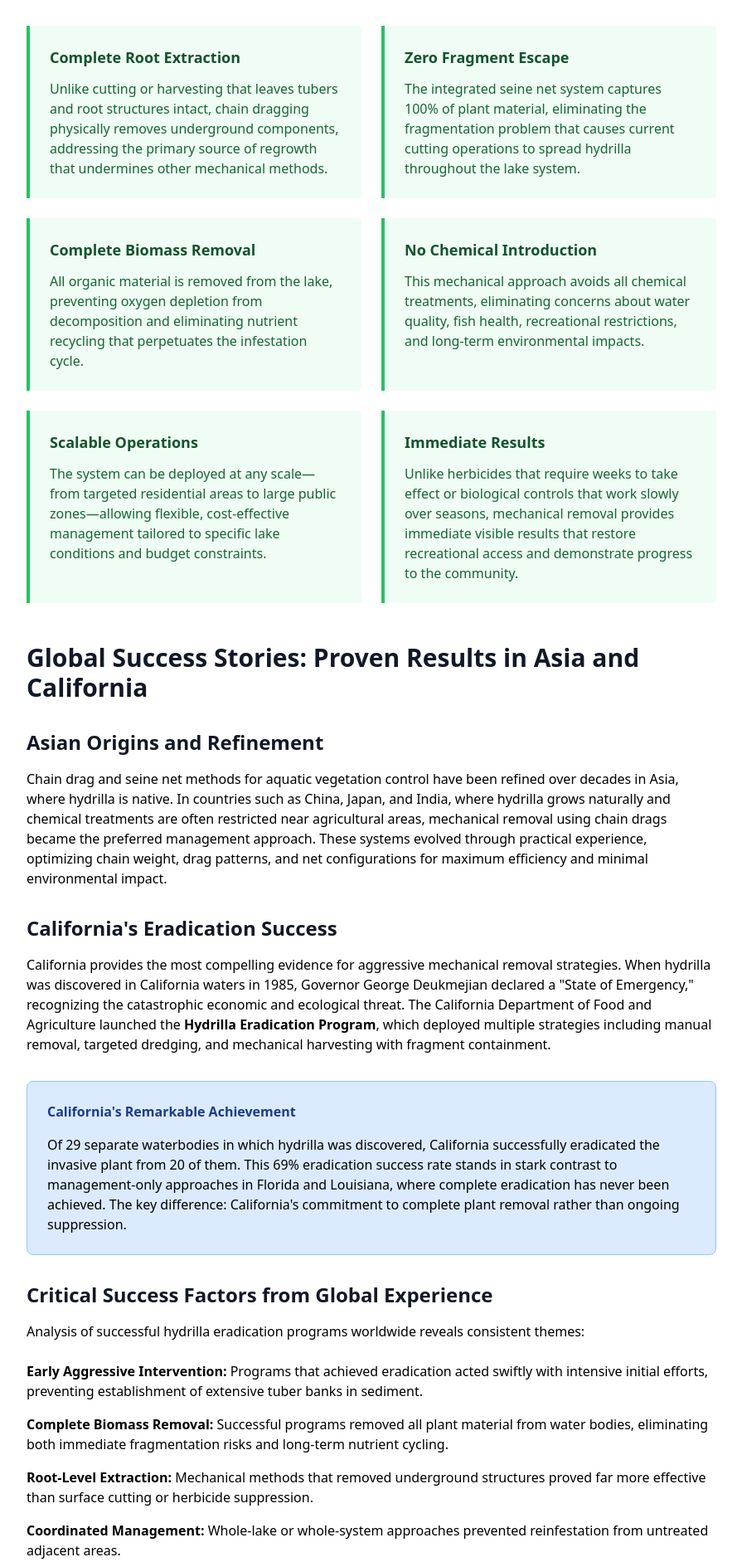
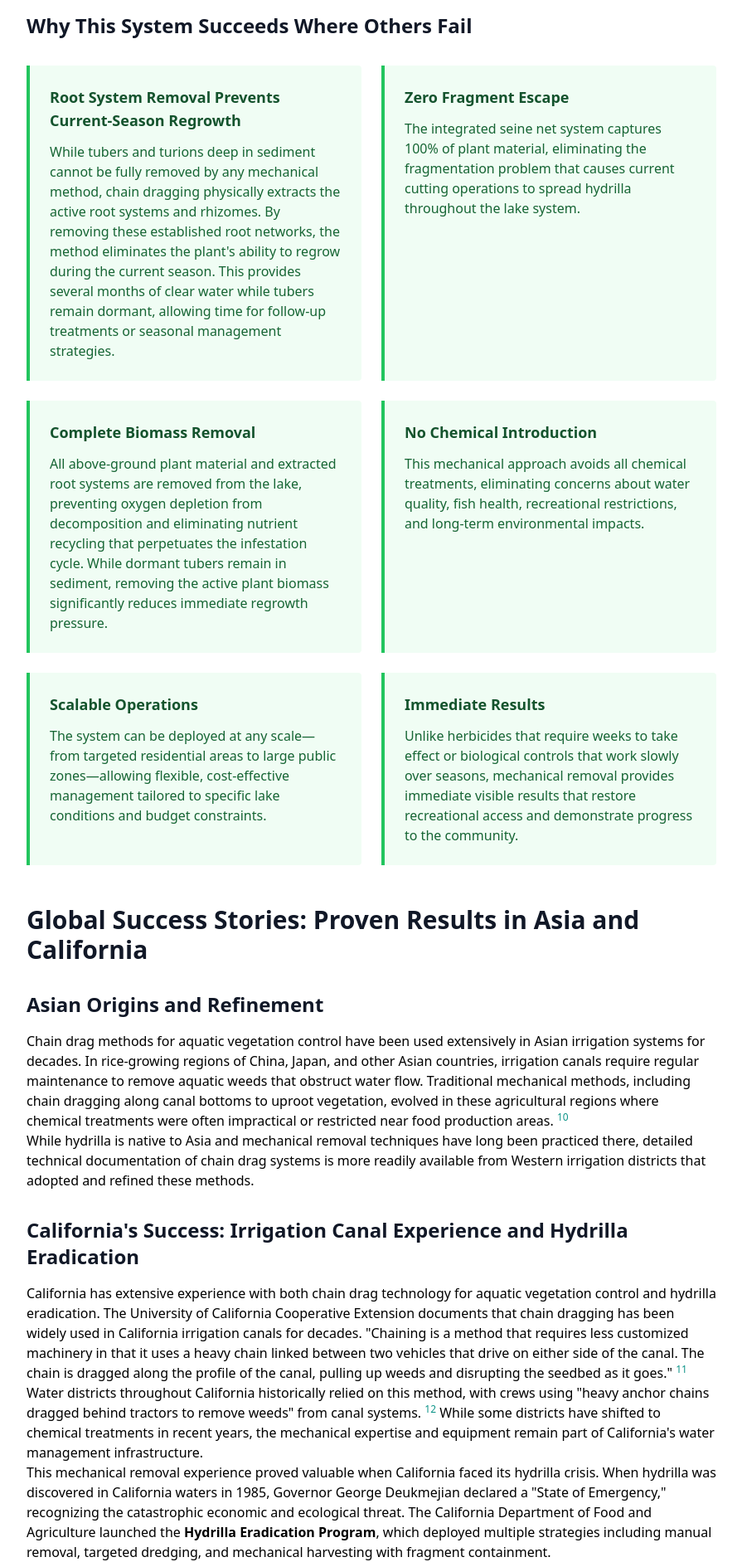
Before and after one commit to captainhomeservices/firstdraftrepository, a React (Vite) app: page /blog/austin-hydrilla-proposal-chain-drag-seine-net-system in a window 1280 px wide. Shown: the part 9177-11060 px from the top of the page at 83% size, without its empty margins (192-1087 px from the left). Built offline with nearby package versions, Linux system fonts and the light colour scheme.

Commit message:
Updated AustinHydrillaProposalPage.tsx

```diff
--- a/src/pages/blog/AustinHydrillaProposalPage.tsx
+++ b/src/pages/blog/AustinHydrillaProposalPage.tsx
@@ -258,7 +258,7 @@ const AustinHydrillaProposalPage = () => {
             <div>
               <h5 className="font-bold text-teal-900 mb-2">1. Chain Drag Component</h5>
               <p className="mb-0">
-                Heavy-gauge chain arrays are dragged along the lake bottom, penetrating sediment to dislodge hydrilla plants at their root structures, tubers, and turions. Unlike cutting tools that leave roots intact, the chain drag physically removes the entire plant system, preventing regrowth from underground structures.
+                Heavy-gauge chain arrays are dragged along the lake bottom, penetrating sediment to dislodge hydrilla plants and extract active root systems and rhizomes. While deep tubers and turions cannot be fully removed, extracting the established root networks prevents plant regrowth during the current growing season. Unlike cutting tools that leave all underground structures intact and functioning, chain dragging disrupts the root system's ability to support immediate regeneration.
               </p>
             </div>
 
@@ -289,9 +289,9 @@ const AustinHydrillaProposalPage = () => {
 
         <div className="grid md:grid-cols-2 gap-6 my-8">
           <div className="bg-green-50 border-l-4 border-green-500 p-6 rounded-r">
-            <h4 className="text-lg font-bold text-green-900 mt-0 mb-3">Complete Root Extraction</h4>
+            <h4 className="text-lg font-bold text-green-900 mt-0 mb-3">Root System Removal Prevents Current-Season Regrowth</h4>
             <p className="mb-0 text-green-800">
-              Unlike cutting or harvesting that leaves tubers and root structures intact, chain dragging physically removes underground components, addressing the primary source of regrowth that undermines other mechanical methods.
+              While tubers and turions deep in sediment cannot be fully removed by any mechanical method, chain dragging physically extracts the active root systems and rhizomes. By removing these established root networks, the method eliminates the plant's ability to regrow during the current season. This provides several months of clear water while tubers remain dormant, allowing time for follow-up treatments or seasonal management strategies.
             </p>
           </div>
           <div className="bg-green-50 border-l-4 border-green-500 p-6 rounded-r">
@@ -303,7 +303,7 @@ const AustinHydrillaProposalPage = () => {
           <div className="bg-green-50 border-l-4 border-green-500 p-6 rounded-r">
             <h4 className="text-lg font-bold text-green-900 mt-0 mb-3">Complete Biomass Removal</h4>
             <p className="mb-0 text-green-800">
-              All organic material is removed from the lake, preventing oxygen depletion from decomposition and eliminating nutrient recycling that perpetuates the infestation cycle.
+              All above-ground plant material and extracted root systems are removed from the lake, preventing oxygen depletion from decomposition and eliminating nutrient recycling that perpetuates the infestation cycle. While dormant tubers remain in sediment, removing the active plant biomass significantly reduces immediate regrowth pressure.
             </p>
           </div>
           <div className="bg-green-50 border-l-4 border-green-500 p-6 rounded-r">
@@ -331,13 +331,25 @@ const AustinHydrillaProposalPage = () => {
         <h3 className="text-2xl font-semibold text-gray-900 mt-8 mb-4">Asian Origins and Refinement</h3>
 
         <p>
-          Chain drag and seine net methods for aquatic vegetation control have been refined over decades in Asia, where hydrilla is native. In countries such as China, Japan, and India, where hydrilla grows naturally and chemical treatments are often restricted near agricultural areas, mechanical removal using chain drags became the preferred management approach. These systems evolved through practical experience, optimizing chain weight, drag patterns, and net configurations for maximum efficiency and minimal environmental impact.
+          Chain drag methods for aquatic vegetation control have been used extensively in Asian irrigation systems for decades. In rice-growing regions of China, Japan, and other Asian countries, irrigation canals require regular maintenance to remove aquatic weeds that obstruct water flow. Traditional mechanical methods, including chain dragging along canal bottoms to uproot vegetation, evolved in these agricultural regions where chemical treatments were often impractical or restricted near food production areas. <sup><a href="#ref10" className="text-teal-600 hover:text-teal-700">10</a></sup>
         </p>
 
-        <h3 className="text-2xl font-semibold text-gray-900 mt-8 mb-4">California's Eradication Success</h3>
+        <p>
+          While hydrilla is native to Asia and mechanical removal techniques have long been practiced there, detailed technical documentation of chain drag systems is more readily available from Western irrigation districts that adopted and refined these methods.
+        </p>
+
+        <h3 className="text-2xl font-semibold text-gray-900 mt-8 mb-4">California's Success: Irrigation Canal Experience and Hydrilla Eradication</h3>
 
         <p>
-          California provides the most compelling evidence for aggressive mechanical removal strategies. When hydrilla was discovered in California waters in 1985, Governor George Deukmejian declared a "State of Emergency," recognizing the catastrophic economic and ecological threat. The California Department of Food and Agriculture launched the <strong>Hydrilla Eradication Program</strong>, which deployed multiple strategies including manual removal, targeted dredging, and mechanical harvesting with fragment containment.
+          California has extensive experience with both chain drag technology for aquatic vegetation control and hydrilla eradication. The University of California Cooperative Extension documents that chain dragging has been widely used in California irrigation canals for decades. "Chaining is a method that requires less customized machinery in that it uses a heavy chain linked between two vehicles that drive on either side of the canal. The chain is dragged along the profile of the canal, pulling up weeds and disrupting the seedbed as it goes." <sup><a href="#ref11" className="text-teal-600 hover:text-teal-700">11</a></sup>
+        </p>
+
+        <p>
+          Water districts throughout California historically relied on this method, with crews using "heavy anchor chains dragged behind tractors to remove weeds" from canal systems. <sup><a href="#ref12" className="text-teal-600 hover:text-teal-700">12</a></sup> While some districts have shifted to chemical treatments in recent years, the mechanical expertise and equipment remain part of California's water management infrastructure.
+        </p>
+
+        <p>
+          This mechanical removal experience proved valuable when California faced its hydrilla crisis. When hydrilla was discovered in California waters in 1985, Governor George Deukmejian declared a "State of Emergency," recognizing the catastrophic economic and ecological threat. The California Department of Food and Agriculture launched the <strong>Hydrilla Eradication Program</strong>, which deployed multiple strategies including manual removal, targeted dredging, and mechanical harvesting with fragment containment.
         </p>
 
         <div className="bg-blue-100 border border-blue-300 rounded-lg p-6 my-8">
@@ -671,7 +683,7 @@ const AustinHydrillaProposalPage = () => {
         <h2 className="text-2xl font-bold text-gray-900 mb-6">References and Resources</h2>
 
         <ol className="text-sm space-y-3 pl-6">
-          <li>
+          <li id="ref1">
             Louisiana State University AgCenter. "Hydrilla - Invasive Aquatic Species." LSU AgCenter Publications. Comprehensive resource on hydrilla biology, spread patterns, and management approaches. <a href="https://www.lsuagcenter.com/topics/environment/invasive%20species/hydrilla" target="_blank" rel="noopener noreferrer" className="text-teal-600 hover:text-teal-700 break-all">https://www.lsuagcenter.com/topics/environment/invasive%20species/hydrilla</a>
           </li>
           <li>
@@ -698,6 +710,15 @@ const AustinHydrillaProposalPage = () => {
           <li>
             Custom Netting by CNW. "Seine Nets for Commercial Applications." Seine net specifications and custom engineering services. <a href="https://www.cnwnetting.com/pages/seine-nets" target="_blank" rel="noopener noreferrer" className="text-teal-600 hover:text-teal-700 break-all">CNW Netting</a>
           </li>
+          <li id="ref10">
+            Ministry of Agriculture, Forestry and Fisheries of Japan. "Baseline Document for Discussion - International Network on Water and Ecosystem in Paddy Fields (INWEPF)." Documentation of irrigation canal maintenance practices in Asian rice-growing regions. <a href="https://www.maff.go.jp/e/policies/inter_relate/INWEPF/i_vm/attach/pdf/index-11.pdf" target="_blank" rel="noopener noreferrer" className="text-teal-600 hover:text-teal-700 break-all">MAFF Japan</a>
+          </li>
+          <li id="ref11">
+            University of California Agriculture and Natural Resources. "A Primer on Irrigation Canal Weeds." UC Weed Science Blog. Detailed documentation of mechanical weed control methods including chain dragging in California irrigation systems. <a href="https://ucanr.edu/blogs/blogcore/postdetail.cfm?postnum=53532" target="_blank" rel="noopener noreferrer" className="text-teal-600 hover:text-teal-700 break-all">https://ucanr.edu/blogs/blogcore/postdetail.cfm?postnum=53532</a>
+          </li>
+          <li id="ref12">
+            Irrigation Leader Magazine. "Tackling Aquatic Weeds at the Twin Falls Canal Company." Historical use of chain dragging by California water districts for aquatic vegetation management. <a href="https://irrigationleadermagazine.com/tackling-aquatic-weeds-at-the-twin-falls-canal-company/" target="_blank" rel="noopener noreferrer" className="text-teal-600 hover:text-teal-700 break-all">Irrigation Leader</a>
+          </li>
         </ol>
 
         <hr className="my-8 border-gray-300" />
```
